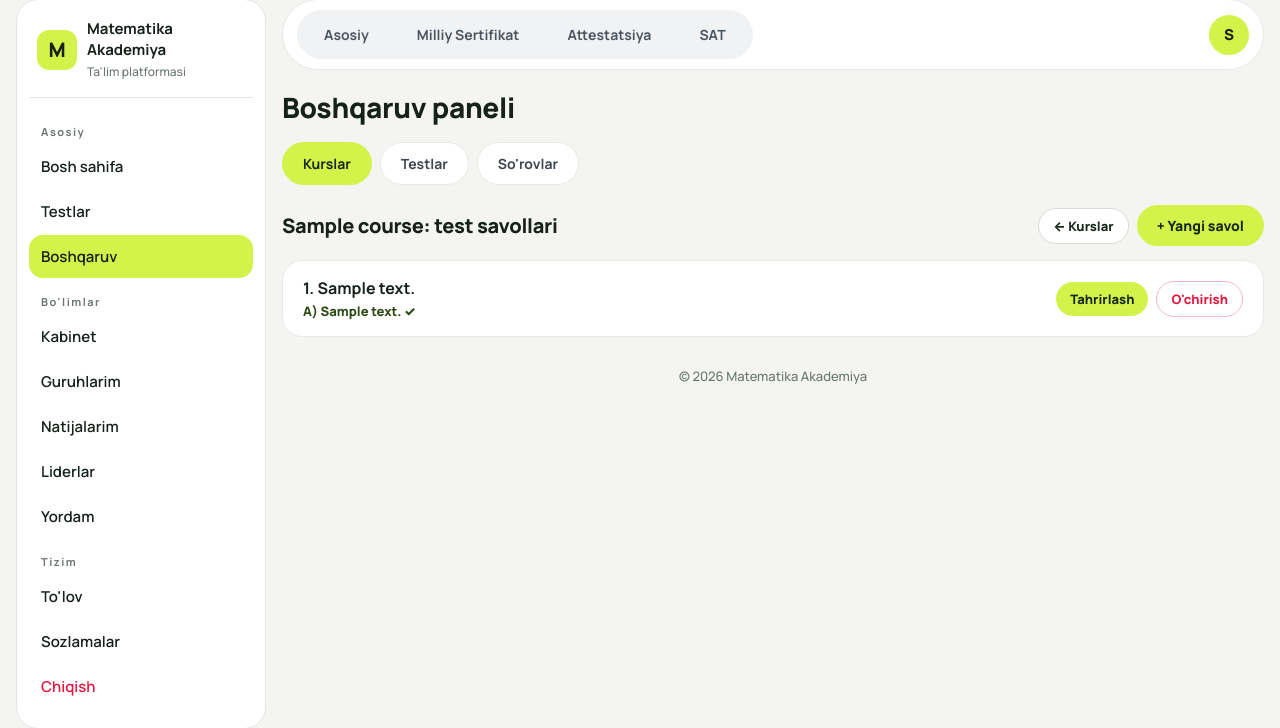
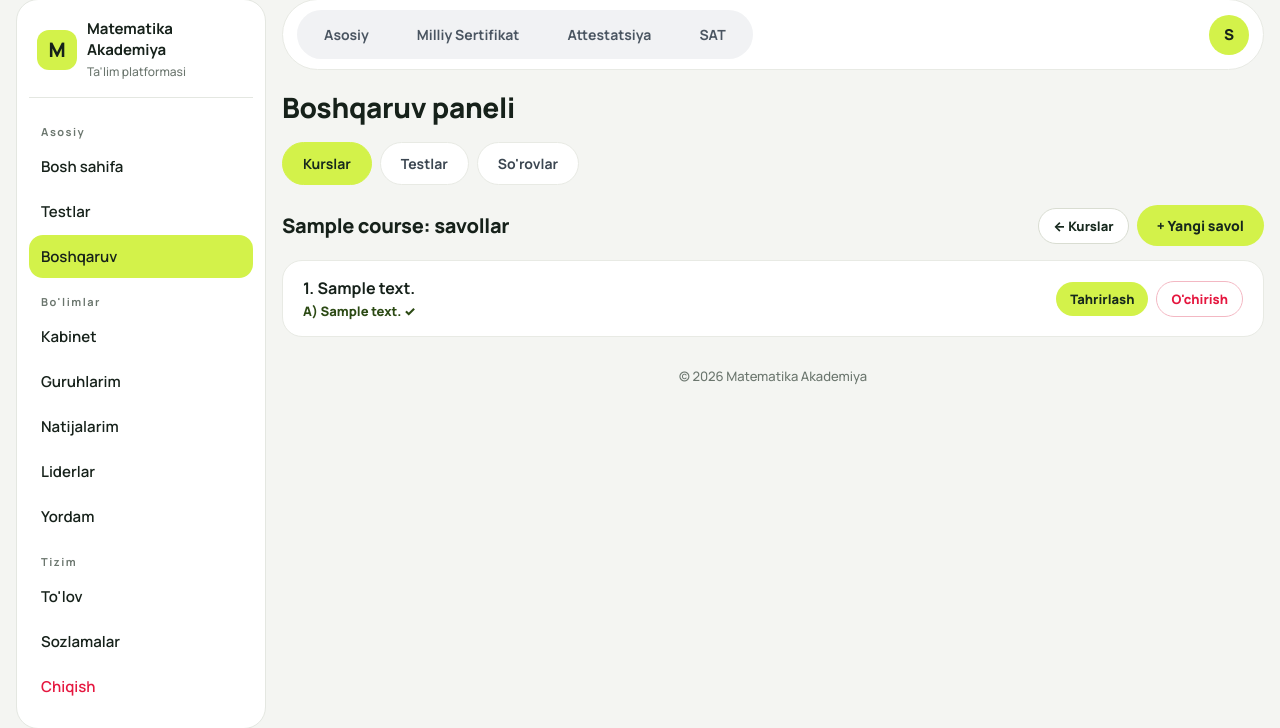
Before and after one commit to rahimjonovabdullo/matematika-akademiya, a Django app: page /boshqaruv/kurs/1/testlar/ in a window 1280 px wide. Shown: the part 17-745 px from the top of the page. Run offline with Django 5.2, Linux system fonts and the light colour scheme; a user stored in the database is signed in; tables that the repository leaves empty hold one stand-in row (values such as "Sample post").

Commit message:
Update titles and messages in questions.html

```diff
--- a/academy/templates/academy/manage/questions.html
+++ b/academy/templates/academy/manage/questions.html
@@ -1,14 +1,14 @@
 {% extends "base.html" %}
-{% block title %}Testlar — Boshqaruv{% endblock %}
+{% block title %}Savollar — Boshqaruv{% endblock %}
 {% block content %}
 <div class="mg">
   <h1 class="mg-h">Boshqaruv paneli</h1>
   {% include "academy/manage/_nav.html" %}
 
   <div class="mg-head">
-    <h2>{{ course.title }}: test savollari</h2>
+    <h2>{{ course.title }}: savollar</h2>
     <div class="mg-actions">
-      <a class="mg-btn mg-btn-line mg-btn-sm" href="{% url 'manage_courses' %}">← Kurslar</a>
+      <a class="mg-btn mg-btn-line mg-btn-sm" href="{% url info.list_url %}">← {{ info.plural }}</a>
       <a class="mg-add" href="{% url 'manage_question_new' course.pk %}">+ Yangi savol</a>
     </div>
   </div>
@@ -36,7 +36,7 @@
     {% endfor %}
   </div>
   {% else %}
-  <div class="mg-empty">Bu kursda hali savol yo'q. «+ Yangi savol» tugmasini bosing.</div>
+  <div class="mg-empty">Hali savol yo'q. «+ Yangi savol» tugmasini bosing.</div>
   {% endif %}
 </div>
 {% endblock %}
```
